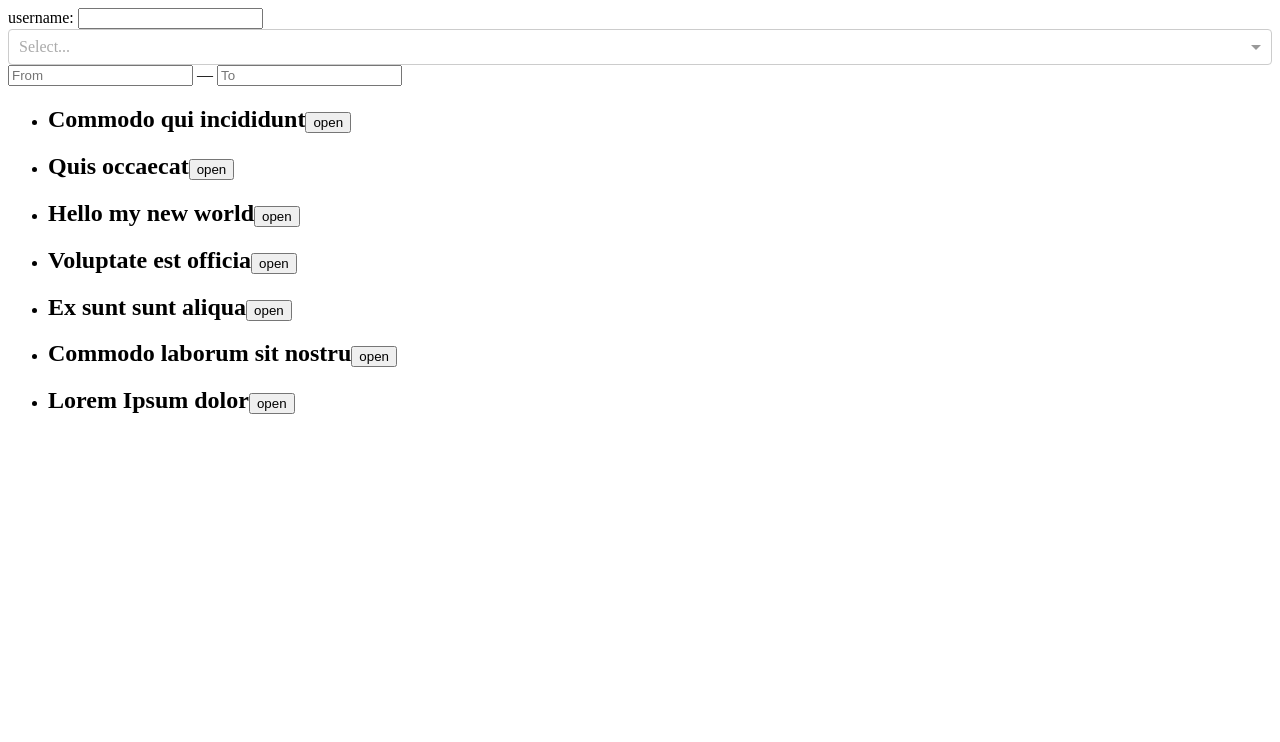
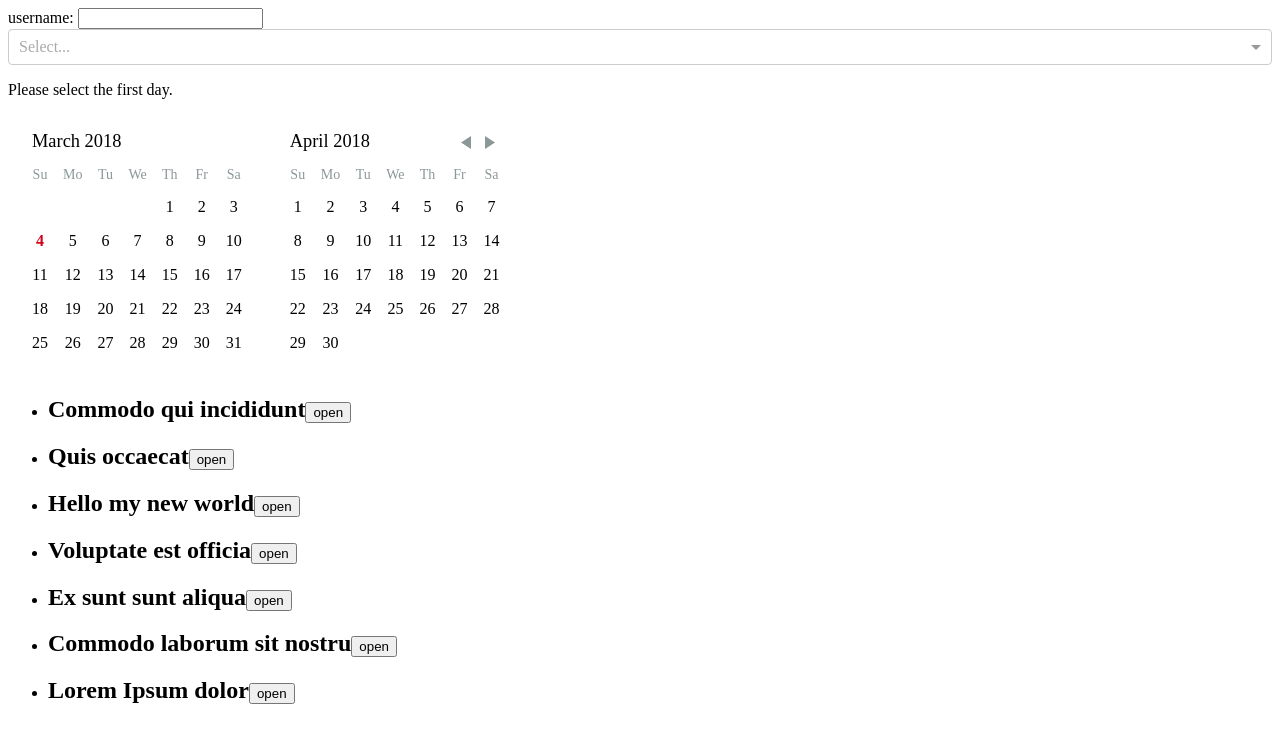
Before and after one commit to romabelka/basic-react-1902, a React (Create React App) app: page / in a window 1280 px wide. Shown: the top 742 px of the page. Built offline with nearby package versions, Linux system fonts and the light colour scheme.

Commit message:
Change Calendar view from 'Range with two inputs' to 'Select a range of days'

```diff
--- a/src/components/Calendar.js
+++ b/src/components/Calendar.js
@@ -1,11 +1,8 @@
 import React, { Component } from 'react'
-import moment from 'moment';
 import Helmet from 'react-helmet';
 
-import DayPickerInput from 'react-day-picker/DayPickerInput';
+import DayPicker, { DateUtils } from 'react-day-picker';
 import 'react-day-picker/lib/style.css'
-
-import { formatDate, parseDate } from 'react-day-picker/moment';
 
 class Calendar extends Component {
   state = {
@@ -13,99 +10,60 @@ class Calendar extends Component {
     to: undefined,
   }
 
-  componentWillUnmount() {
-    clearTimeout(this.timeout);
+  handleDayClick = day => {
+    const range = DateUtils.addDayToRange(day, this.state);
+    this.setState(range);
   }
 
-  focusTo() {
-    this.timeout = setTimeout(() => this.to.getInput().focus(), 0);
-  }
-
-  showFromMonth() {
-    const { from, to } = this.state;
-    if (!from) {
-      return;
-    }
-    if (moment(to).diff(moment(from), 'months') < 2) {
-      this.to.getDayPicker().showMonth(from);
-    }
-  }
-
-  handleFromChange = from => {
-    // Change the from date and focus the "to" input field
-    this.setState({ from }, () => {
-      if (!this.state.to) {
-        this.focusTo();
-      }
-    });
-  }
-
-  handleToChange = to => {
-    this.setState({ to }, this.showFromMonth);
+  handleResetClick =() => {
+    this.setState({
+        from: undefined,
+        to: undefined,
+      });
   }
 
   render() {
     const { from, to } = this.state;
     const modifiers = { start: from, end: to };
     return (
-      <div className="InputFromTo">
-        <DayPickerInput
-          value={from}
-          placeholder="From"
-          format="LL"
-          formatDate={formatDate}
-          parseDate={parseDate}
-          dayPickerProps={{
-            selectedDays: [from, { from, to }],
-            disabledDays: { after: to },
-            toMonth: to,
-            modifiers,
-            numberOfMonths: 2,
-          }}
-          onDayChange={this.handleFromChange}
-        />{' '}
-        —{' '}
-        <span className="InputFromTo-to">
-          <DayPickerInput
-            ref={el => (this.to = el)}
-            value={to}
-            placeholder="To"
-            format="LL"
-            formatDate={formatDate}
-            parseDate={parseDate}
-            dayPickerProps={{
-              selectedDays: [from, { from, to }],
-              disabledDays: { before: from },
-              modifiers,
-              month: from,
-              fromMonth: from,
-              numberOfMonths: 2,
-            }}
-            onDayChange={this.handleToChange}
-          />
-        </span>
+      <div className="RangeExample">
+        <p>
+          {!from && !to && 'Please select the first day.'}
+          {from && !to && 'Please select the last day.'}
+          {from &&
+            to &&
+            `Selected from ${from.toLocaleDateString()} to
+                ${to.toLocaleDateString()}`}{' '}
+          {from &&
+            to && (
+              <button className="link" onClick={this.handleResetClick}>
+                Reset
+              </button>
+            )}
+        </p>
+        <DayPicker
+          className="Selectable"
+          numberOfMonths={this.props.numberOfMonths}
+          selectedDays={[from, { from, to }]}
+          modifiers={modifiers}
+          onDayClick={this.handleDayClick}
+        />
         <Helmet>
           <style>{`
-  .InputFromTo .DayPicker-Day--selected:not(.DayPicker-Day--start):not(.DayPicker-Day--end):not(.DayPicker-Day--outside) {
+  .Selectable .DayPicker-Day--selected:not(.DayPicker-Day--start):not(.DayPicker-Day--end):not(.DayPicker-Day--outside) {
     background-color: #f0f8ff !important;
     color: #4a90e2;
   }
-  .InputFromTo .DayPicker-Day {
+  .Selectable .DayPicker-Day {
     border-radius: 0 !important;
   }
-  .InputFromTo .DayPicker-Day--start {
+  .Selectable .DayPicker-Day--start {
     border-top-left-radius: 50% !important;
     border-bottom-left-radius: 50% !important;
   }
-  .InputFromTo .DayPicker-Day--end {
+  .Selectable .DayPicker-Day--end {
     border-top-right-radius: 50% !important;
     border-bottom-right-radius: 50% !important;
-  }
-  .InputFromTo .DayPickerInput-Overlay {
-    width: 550px;
-  }
-  .InputFromTo-to .DayPickerInput-Overlay {
-    margin-left: -198px;
   }
 `}</style>
         </Helmet>
@@ -114,4 +72,8 @@ class Calendar extends Component {
   }
 }
 
+Calendar.defaultProps = {
+  numberOfMonths: 2,
+}
+
 export default Calendar
```
